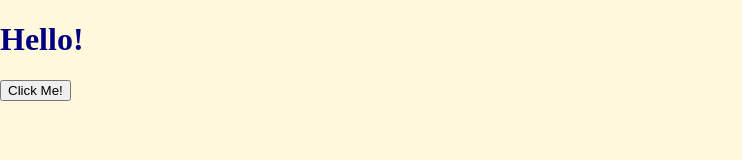
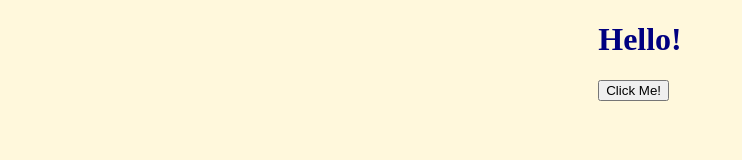
Before and after one commit to faddah/page-color-background-picker-chrome-ext-typescript-vite, a browser extension: page index.html in a window 1280 px wide. Shown: the whole page, without its empty margins (0-742 px from the left). Drawn offline with Linux system fonts and the light colour scheme.

Commit message:
To html, body added `display: flex`, `justify-content: center` and made `height: 100px` & `width: 150px`.

```diff
--- a/style.css
+++ b/style.css
@@ -5,6 +5,10 @@
 html, body {
 		background-color: cornsilk;
 		color: navy;
+		display: flex;
+		justify-content: center;
 		margin: auto;
+		height: 100px;
+		width: 150px;
 		/* padding: 0; */
 }
```
